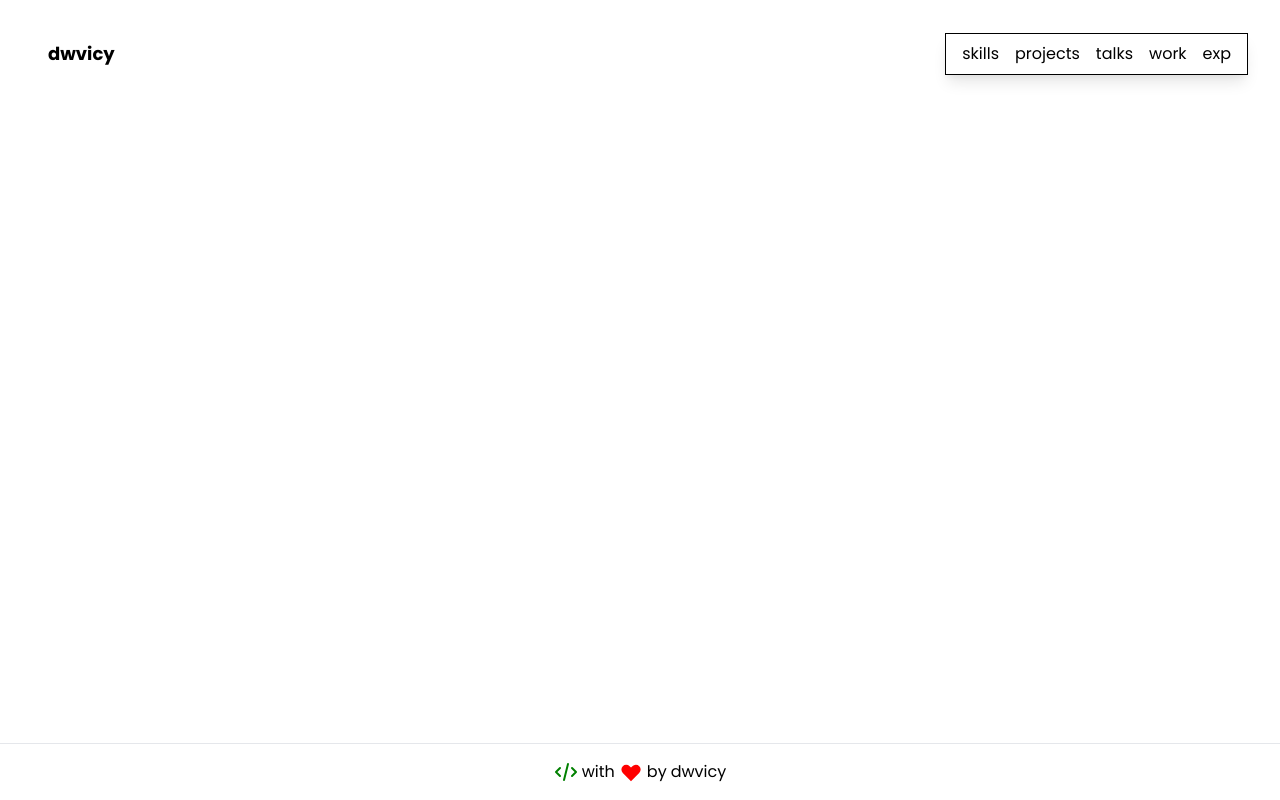
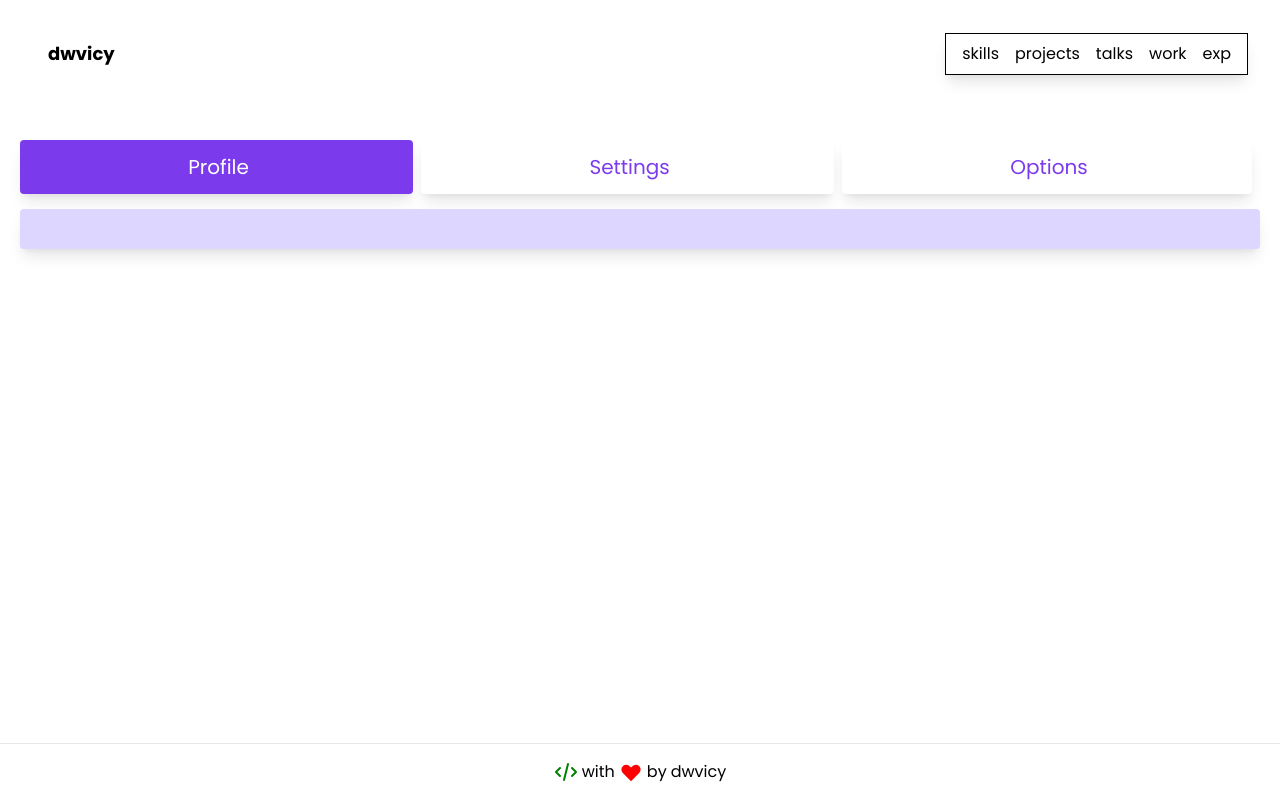
Before and after one commit to dwvicy/poppity, a Next.js app: page /skills in a window 1280 px wide. Built offline with nearby package versions, Linux system fonts and the light colour scheme; what @tailwindcss/typography would draw is missing.

Commit message:
feat: add SEO

```diff
--- a/pages/skills.js
+++ b/pages/skills.js
@@ -1,6 +1,10 @@
 import React from 'react';
-// import TabsRender from '../src/components/tab';
+import TabsRender from '../src/components/tab';
 
 export default function Skills() {
-    return <div className="flex flex-col min-h-screen">{/* <TabsRender /> */}</div>;
+    return (
+        <div className="flex flex-col min-h-screen">
+            <TabsRender />
+        </div>
+    );
 }
--- a/src/components/tab.js
+++ b/src/components/tab.js
@@ -1,5 +1,5 @@
 import React from 'react';
-import ProjectCard from './project-card';
+// import ProjectCard from './project-card';
 
 const Tabs = ({ color }) => {
     const [openTab, setOpenTab] = React.useState(1);
@@ -11,7 +11,7 @@ const Tabs = ({ color }) => {
                         <li className="-mb-px mr-2 last:mr-0 flex-auto text-center">
                             <a
                                 className={
-                                    'text-xs font-bold uppercase px-5 py-3 shadow-lg rounded block leading-normal ' +
+                                    'text-xl   px-5 py-3 shadow-lg rounded block leading-normal ' +
                                     (openTab === 1
                                         ? 'text-white bg-' + color + '-600'
                                         : 'text-' + color + '-600 bg-white')
@@ -29,7 +29,7 @@ const Tabs = ({ color }) => {
                         <li className="-mb-px mr-2 last:mr-0 flex-auto text-center">
                             <a
                                 className={
-                                    'text-xs font-bold uppercase px-5 py-3 shadow-lg rounded block leading-normal ' +
+                                    'text-xl   px-5 py-3 shadow-lg rounded block leading-normal ' +
                                     (openTab === 2
                                         ? 'text-white bg-' + color + '-600'
                                         : 'text-' + color + '-600 bg-white')
@@ -47,7 +47,7 @@ const Tabs = ({ color }) => {
                         <li className="-mb-px mr-2 last:mr-0 flex-auto text-center">
                             <a
                                 className={
-                                    'text-xs font-bold uppercase px-5 py-3 shadow-lg rounded block leading-normal ' +
+                                    'text-xl   px-5 py-3 shadow-lg rounded block leading-normal ' +
                                     (openTab === 3
                                         ? 'text-white bg-' + color + '-600'
                                         : 'text-' + color + '-600 bg-white')
@@ -63,17 +63,12 @@ const Tabs = ({ color }) => {
                             </a>
                         </li>
                     </ul>
-                    <div className="relative flex flex-col min-w-0 break-words bg-pink-200 w-full mb-6 shadow-lg rounded">
+                    <div className="relative flex flex-col min-w-0 break-words bg-purple-200 w-full mb-6 shadow-lg rounded">
                         <div className="px-4 py-5 flex-auto">
                             <div className="tab-content tab-space ">
-                                <div className={openTab === 1 ? 'block' : 'hidden'} id="link1">
-                                    <ProjectCard
-                                        img="https://i.imgur.com/4IHOCRG.png"
-                                        title="michi"
-                                        subtitle="an app for early detection of Alzheimer's disease"
-                                        label="flutter"
-                                    />
-                                </div>
+                                <div
+                                    className={openTab === 1 ? 'block' : 'hidden'}
+                                    id="link1"></div>
                                 <div className={openTab === 2 ? 'block' : 'hidden'} id="link2">
                                     <p>
                                         Completely synergize resource taxing relationships via
@@ -107,7 +102,7 @@ const Tabs = ({ color }) => {
 export default function TabsRender() {
     return (
         <>
-            <Tabs color="pink" />
+            <Tabs color="purple" />
         </>
     );
 }
```
Also changed, not shown: pages/index.js (+8 -1 lines).
